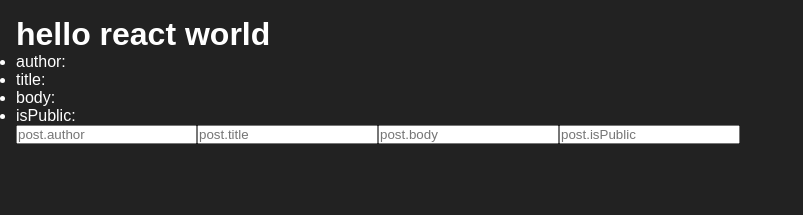
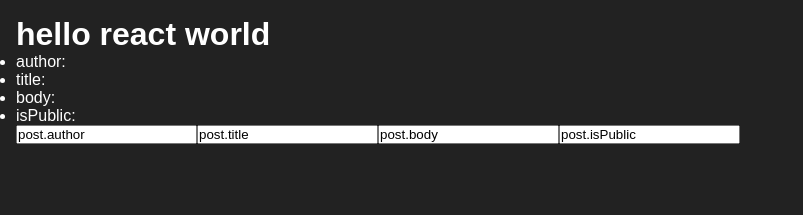
Before and after one commit to christiantondo/react-post-form, a React (Vite) app: page / in a window 1280 px wide. Shown: the top 215 px of the page, without its empty margins (0-803 px from the left). Built offline with nearby package versions, Linux system fonts and the light colour scheme.

Commit message:
value update

```diff
--- a/src/App.jsx
+++ b/src/App.jsx
@@ -22,10 +22,10 @@ function App() {
 				<li>isPublic: {post.isPublic}</li>
 			</ul>
 			<form>
-				<input name="author" placeholder="post.author" value="" />
-				<input name="title" placeholder="post.title" value="" />
-				<input name="body" placeholder="post.body" value="" />
-				<input name="isPublic" placeholder="post.isPublic" value="" />
+				<input name="author" placeholder="author" value="post.author" />
+				<input name="title" placeholder="title" value="post.title" />
+				<input name="body" placeholder="body" value="post.body" />
+				<input name="isPublic" placeholder="isPublic" value="post.isPublic" />
 			</form>
 		</>
 	)
```
